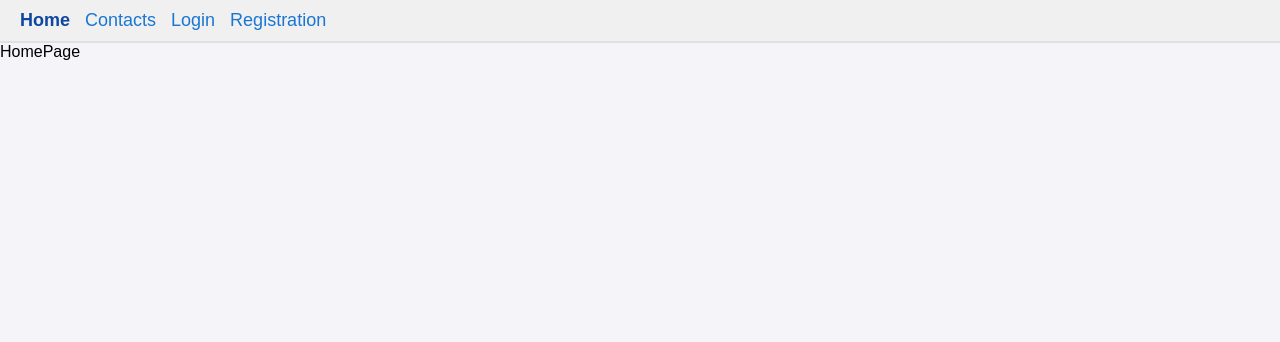
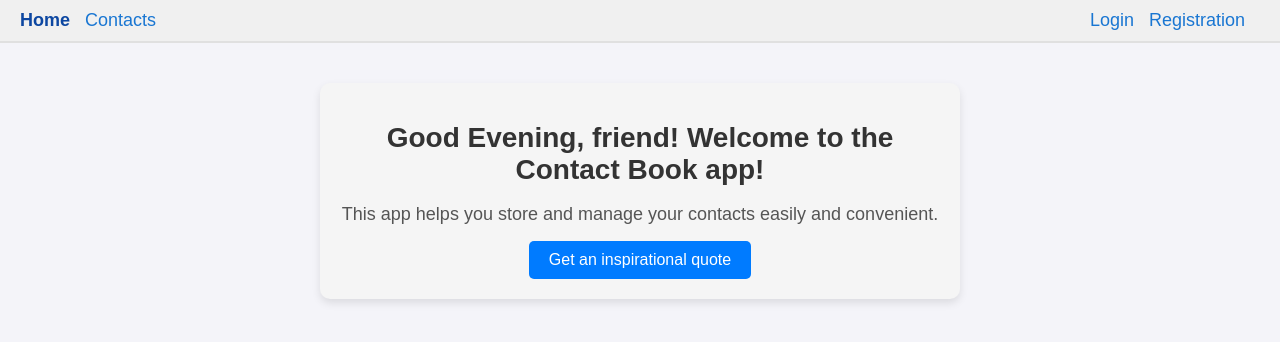
Before and after one commit to chasov-artem/goit-react-hw-08, a React (Vite) app: page / in a window 1280 px wide. Shown: the top 342 px of the page. Built offline with nearby package versions, Linux system fonts and the light colour scheme.

Commit message:
homeGreetings/quotes

```diff
--- a/src/components/AppBar/AppBar.jsx
+++ b/src/components/AppBar/AppBar.jsx
@@ -1,15 +1,17 @@
 import { useSelector } from "react-redux";
-import { selectIsLoggedIn, selectUser } from "../../redux/auth/selectors";
+import { selectIsLoggedIn } from "../../redux/auth/selectors";
 import s from "./AppBar.module.css";
 import Navigation from "../Navigation/Navigation";
+import AuthNav from "../AuthNav/AuthNav";
+import UserMenu from "../UserMenu/UserMenu";
 const AppBar = () => {
-  const user = useSelector(selectUser);
   const isLoggedIn = useSelector(selectIsLoggedIn);
 
   return (
     <div className={s.headerWrapper}>
-      {isLoggedIn && <div>Welcome, {user.name}</div>}
       <Navigation />
+      {!isLoggedIn && <AuthNav />}
+      {isLoggedIn && <UserMenu />}
     </div>
   );
 };
--- a/src/components/AuthNav/AuthNav.jsx
+++ b/src/components/AuthNav/AuthNav.jsx
@@ -0,0 +1,21 @@
+import clsx from "clsx";
+import { NavLink } from "react-router-dom";
+import s from "./AuthNav.module.css";
+
+const AuthNav = () => {
+  const buildLinkClass = ({ isActive }) => {
+    return clsx(s.link, isActive && s.activeLink);
+  };
+  return (
+    <div>
+      <NavLink className={buildLinkClass} to="/login">
+        Login
+      </NavLink>
+      <NavLink className={buildLinkClass} to="/registration">
+        Registration
+      </NavLink>
+    </div>
+  );
+};
+
+export default AuthNav;
--- a/src/components/AuthNav/AuthNav.module.css
+++ b/src/components/AuthNav/AuthNav.module.css
@@ -0,0 +1,12 @@
+.link {
+  text-decoration: none;
+  margin-right: 15px;
+  font-size: 18px;
+  color: #1976d2;
+  transition: color 0.3s;
+}
+
+.activeLink {
+  font-weight: bold;
+  color: #0d47a1;
+}
--- a/src/components/ContactForm/ContactForm.module.css
+++ b/src/components/ContactForm/ContactForm.module.css
@@ -9,7 +9,7 @@
   padding: 8px;
   border-radius: 4px;
   border: 1px solid #ccc;
-  width: 100%;
+  width: 96.5%;
   margin-bottom: 10px;
 }
 
@@ -20,7 +20,7 @@
 }
 
 .submitButton {
-  background-color: #388e3c;
+  background-color: #1976d2;
   color: white;
   border: none;
   padding: 10px 20px;
@@ -31,5 +31,5 @@
 }
 
 .submitButton:hover {
-  background-color: #2e7d32;
+  background-color: #1565c0;
 }
--- /dev/null
+++ b/src/components/HomeGreetings/HomeGreetings.jsx
@@ -0,0 +1,57 @@
+import { useState } from "react";
+import s from "./HomeGreetings.module.css";
+import { useSelector } from "react-redux";
+import { selectIsLoggedIn, selectUser } from "../../redux/auth/selectors";
+
+const quotes = [
+  "Always believe in yourself!",
+  "Success comes to those who don't give up.",
+  "Every day is a new chance to change your life.",
+  "It's not how many times you fall, but how many times you get up that matters.",
+  "Dream, act, achieve.",
+  "All our dreams can come true, if we have the courage to pursue them.",
+  "Don't sit down and wait for the opportunities to come. Get up and make them.",
+  "It takes courage to grow up and become who you really are.",
+  "Your self-worth is determined by you. You don't have to depend on someone telling you who you are.",
+  "Keep your face always toward the sunshine, and shadows will fall behind you.",
+];
+
+const HomeGreetings = () => {
+  const [quote, setQuote] = useState("");
+  const user = useSelector(selectUser);
+  const isLoggedIn = useSelector(selectIsLoggedIn);
+  const hour = new Date().getHours();
+  const getGreeting = () => {
+    if (hour < 12) {
+      return isLoggedIn
+        ? `Good Morning ${user.name}!`
+        : `Good Morning, friend!`;
+    } else if (hour < 18) {
+      return isLoggedIn ? `Good Day ${user.name}!` : `Good Day, friend!`;
+    } else {
+      return isLoggedIn
+        ? `Good Evening ${user.name}!`
+        : `Good Evening, friend!`;
+    }
+  };
+
+  const getRandomQuote = () => {
+    const randomIndex = Math.floor(Math.random() * quotes.length);
+    setQuote(quotes[randomIndex]);
+  };
+
+  return (
+    <div className={s.homePage}>
+      <h1>{getGreeting()} Welcome to the Contact Book app!</h1>
+      <p>
+        This app helps you store and manage your contacts easily and convenient.
+      </p>
+      <button className={s.quoteButton} onClick={getRandomQuote}>
+        Get an inspirational quote
+      </button>
+      {quote && <p className={s.quote}>{quote}</p>}
+    </div>
+  );
+};
+
+export default HomeGreetings;
--- /dev/null
+++ b/src/components/HomeGreetings/HomeGreetings.module.css
@@ -0,0 +1,43 @@
+.homePage {
+  text-align: center;
+  padding: 20px;
+  background-color: #f5f5f5;
+  border-radius: 10px;
+  box-shadow: 0px 4px 8px rgba(0, 0, 0, 0.1);
+  max-width: 600px;
+  margin: 40px auto;
+}
+
+h1 {
+  font-size: 28px;
+  color: #333;
+  margin-bottom: 16px;
+}
+
+p {
+  font-size: 18px;
+  color: #555;
+  margin-bottom: 16px;
+}
+
+.quoteButton {
+  background-color: #007bff;
+  color: white;
+  padding: 10px 20px;
+  border: none;
+  border-radius: 5px;
+  cursor: pointer;
+  font-size: 16px;
+  transition: background-color 0.3s;
+}
+
+.quoteButton:hover {
+  background-color: #0056b3;
+}
+
+.quote {
+  margin-top: 20px;
+  font-size: 20px;
+  font-style: italic;
+  color: #444;
+}
--- a/src/components/Navigation/Navigation.jsx
+++ b/src/components/Navigation/Navigation.jsx
@@ -2,13 +2,8 @@ import clsx from "clsx";
 import { NavLink } from "react-router-dom";
 import s from "./Navigation.module.css";
 
-import { useDispatch, useSelector } from "react-redux";
-import { logout } from "../../redux/auth/operations";
-import { selectIsLoggedIn } from "../../redux/auth/selectors";
 
 const Navigation = () => {
-  const dispatch = useDispatch();
-  const isLoggedIn = useSelector(selectIsLoggedIn);
   const buildLinkClass = ({ isActive }) => {
     return clsx(s.link, isActive && s.activeLink);
   };
@@ -20,25 +15,6 @@ const Navigation = () => {
       <NavLink className={buildLinkClass} to="/contacts">
         Contacts
       </NavLink>
-      {!isLoggedIn && (
-        <>
-          <NavLink className={buildLinkClass} to="/login">
-            Login
-          </NavLink>
-          <NavLink className={buildLinkClass} to="/registration">
-            Registration
-          </NavLink>
-        </>
-      )}
-      {isLoggedIn && (
-        <button
-          onClick={() => dispatch(logout())}
-          className={s.button}
-          type="button"
-        >
-          Exit
-        </button>
-      )}
     </div>
   );
 };
--- a/src/components/Navigation/Navigation.module.css
+++ b/src/components/Navigation/Navigation.module.css
@@ -10,17 +10,3 @@
   font-weight: bold;
   color: #0d47a1;
 }
-
-.button {
-  background-color: #1976d2;
-  color: white;
-  border: none;
-  padding: 6px 12px;
-  border-radius: 4px;
-  cursor: pointer;
-  transition: background-color 0.3s;
-}
-
-.button:hover {
-  background-color: #1565c0;
-}
--- a/src/components/SearchBox/SearchBox.module.css
+++ b/src/components/SearchBox/SearchBox.module.css
@@ -6,11 +6,12 @@
   display: block;
   margin-bottom: 5px;
   font-weight: bold;
+  margin-top: 10px;
 }
 
 .searchInput {
   padding: 8px;
-  width: 100%;
+  width: 96.5%;
   border-radius: 4px;
   border: 1px solid #ccc;
 }
--- a/src/components/UserMenu/UserMenu.jsx
+++ b/src/components/UserMenu/UserMenu.jsx
@@ -0,0 +1,22 @@
+import { useDispatch, useSelector } from "react-redux";
+import { logout } from "../../redux/auth/operations";
+import s from "./UserMenu.module.css";
+import { selectUser } from "../../redux/auth/selectors";
+
+const UserMenu = () => {
+  const user = useSelector(selectUser);
+  const dispatch = useDispatch();
+  return (
+    <div className={s.userWrap}>
+      <div className={s.welcomeUser}>Welcome, {user.name}</div>
+      <button
+        onClick={() => dispatch(logout())}
+        className={s.button}
+        type="button"
+      >
+        Exit
+      </button>
+    </div>
+  );
+};
+export default UserMenu;
--- a/src/components/UserMenu/UserMenu.module.css
+++ b/src/components/UserMenu/UserMenu.module.css
@@ -0,0 +1,36 @@
+.button {
+  background-color: #1976d2;
+  color: white;
+  border: none;
+  padding: 6px 12px;
+  border-radius: 4px;
+  cursor: pointer;
+  transition: background-color 0.3s;
+}
+
+.button:hover {
+  background-color: #1565c0;
+}
+
+.link {
+  text-decoration: none;
+  margin-right: 15px;
+  font-size: 18px;
+  color: #1976d2;
+  transition: color 0.3s;
+}
+
+.activeLink {
+  font-weight: bold;
+  color: #0d47a1;
+}
+
+.userWrap {
+  display: flex;
+  gap: 5px;
+  align-items: baseline;
+}
+
+.welcomeUser {
+  font-weight: bold;
+}
--- a/src/pages/HomePage/HomePage.jsx
+++ b/src/pages/HomePage/HomePage.jsx
@@ -1,4 +1,10 @@
+import HomeGreetings from "../../components/HomeGreetings/HomeGreetings";
+
 const HomePage = () => {
-  return <div>HomePage</div>;
+  return (
+    <div>
+      <HomeGreetings />
+    </div>
+  );
 };
 export default HomePage;
```
